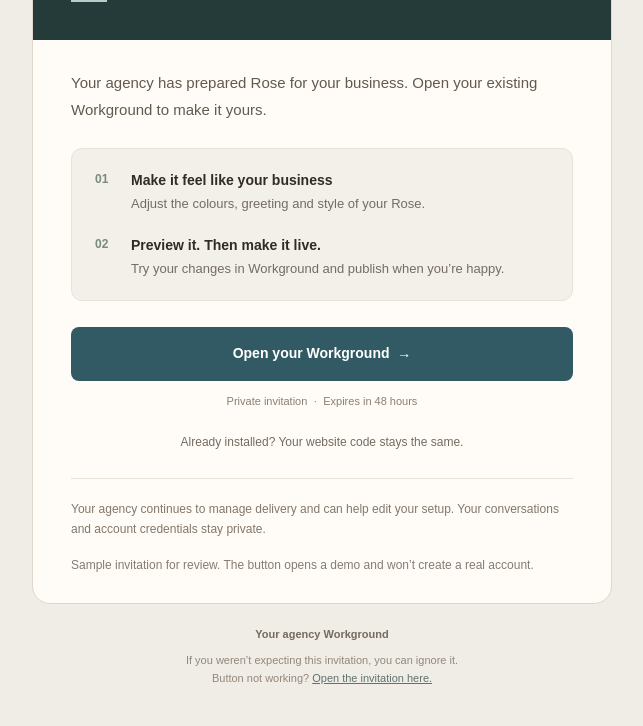
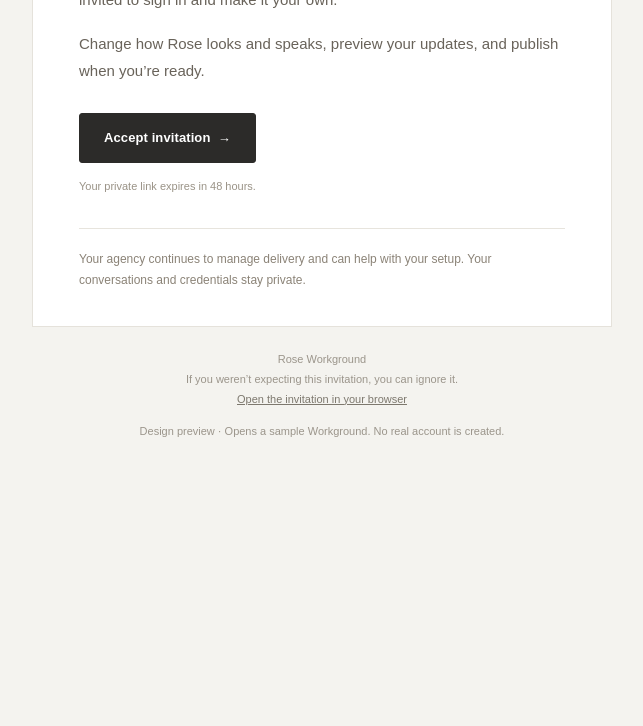
Before and after one commit to jack108510/rose-agent-configurator, a plain HTML site: page partner-managed-review/invitation-email-preview.html in a window 1280 px wide. Shown: the part 364-1090 px from the top of the page, without its empty margins (318-961 px from the left). After the commit the page ends 837 px from the top, so only its background shows below. Drawn offline with Linux system fonts and the light colour scheme.

Commit message:
Refine client invitation into a personal letter with restrained typography

```diff
--- a/partner-managed-review/invitation-email-preview.html
+++ b/partner-managed-review/invitation-email-preview.html
@@ -1,16 +1,19 @@
 <!doctype html>
-<html lang="en"><head><meta charset="utf-8"><meta name="viewport" content="width=device-width,initial-scale=1"><meta name="color-scheme" content="light"><title>Your agency Workground · Invitation</title><style>@media only screen and (max-width:520px){.email-shell{padding:22px 12px!important}.email-pad{padding-left:26px!important;padding-right:26px!important}.email-headline{font-size:44px!important}.email-masthead{font-size:14px!important}}</style></head>
-<body style="margin:0;padding:0;background:#f0ece6;color:#2c251f;-webkit-text-size-adjust:100%;font-family:Arial,sans-serif">
-<div style="display:none;font-size:1px;line-height:1px;color:#f0ece6;max-height:0;max-width:0;opacity:0;overflow:hidden">Your agency has prepared Rose for your business. Open your existing Workground to make it yours. Customise, preview and publish in your own Workground.</div>
-<table role="presentation" width="100%" cellpadding="0" cellspacing="0" border="0" bgcolor="#f0ece6"><tr><td class="email-shell" align="center" style="padding:42px 16px 38px">
-<table role="presentation" width="100%" cellpadding="0" cellspacing="0" border="0" style="max-width:580px"><tr><td align="center" style="padding:0 20px 18px;font:600 10px/1.4 Arial,sans-serif;letter-spacing:2px;color:#8b8075">INVITATION DESIGN PREVIEW</td></tr><tr><td>
-<table role="presentation" width="100%" cellpadding="0" cellspacing="0" border="0" bgcolor="#fffcf7" style="border:1px solid #dfd7cc;border-radius:18px;overflow:hidden">
-<tr><td class="email-pad" style="padding:25px 38px;border-bottom:1px solid #e8e1d7"><table role="presentation" width="100%" cellpadding="0" cellspacing="0"><tr><td class="email-masthead" style="font:700 16px/1.5 Arial,sans-serif;color:#302923">Your agency</td><td width="120" align="right" style="font:600 10px/1.5 Arial,sans-serif;letter-spacing:1.6px;color:#85796d">ROSE WORKGROUND</td></tr></table></td></tr>
-<tr><td class="email-pad" bgcolor="#253b39" style="padding:34px 38px 38px;background:#253b39"><p style="margin:0 0 22px;font:600 10px/1.5 Arial,sans-serif;letter-spacing:2.2px;color:#b5cec4">A SPACE FOR YOUR BUSINESS</p><h1 class="email-headline" style="margin:0;font:normal 54px/1.04 Georgia,'Times New Roman',serif;letter-spacing:-1.8px;color:#fffaf0">Your Rose.<br><span style="color:#b5cec4">Your way.</span></h1><table role="presentation" width="36" cellpadding="0" cellspacing="0" border="0" style="margin-top:25px"><tr><td height="2" bgcolor="#b5cec4" style="height:2px;font-size:0;line-height:0">&nbsp;</td></tr></table></td></tr>
-<tr><td class="email-pad" style="padding:30px 38px 0"><p style="margin:0;font:15px/1.75 Arial,sans-serif;color:#62594f">Your agency has prepared Rose for your business. Open your existing Workground to make it yours.</p></td></tr>
-<tr><td class="email-pad" style="padding:25px 38px 0"><table role="presentation" width="100%" cellpadding="0" cellspacing="0" border="0" bgcolor="#f2f0e9" style="border:1px solid #e8e3d8;border-radius:11px"><tr><td style="padding:21px 23px"><table role="presentation" width="100%" cellpadding="0" cellspacing="0" border="0"><tr><td width="36" valign="top" style="padding:0 0 0;font:600 12px/1.6 Arial,sans-serif;color:#7b8980">01</td><td valign="top" style="padding:0 0 0"><strong style="display:block;font:600 14px/1.5 Arial,sans-serif;color:#302b26">Make it feel like your business</strong><span style="display:block;margin-top:3px;font:13px/1.6 Arial,sans-serif;color:#756c63">Adjust the colours, greeting and style of your Rose.</span></td></tr><tr><td width="36" valign="top" style="padding:20px 0 0;font:600 12px/1.6 Arial,sans-serif;color:#7b8980">02</td><td valign="top" style="padding:20px 0 0"><strong style="display:block;font:600 14px/1.5 Arial,sans-serif;color:#302b26">Preview it. Then make it live.</strong><span style="display:block;margin-top:3px;font:13px/1.6 Arial,sans-serif;color:#756c63">Try your changes in Workground and publish when you’re happy.</span></td></tr></table></td></tr></table></td></tr>
-<tr><td class="email-pad" style="padding:26px 38px 0"><table role="presentation" width="100%" cellpadding="0" cellspacing="0" border="0"><tr><td align="center" bgcolor="#315a65" style="background:#315a65;border-radius:8px;mso-padding-alt:17px 20px"><a href="https://jack108510.github.io/rose-agent-configurator/partner-managed-review/client-invite.html?demo=1&amp;v=email-review-7" style="display:block;padding:17px 20px;font:700 14px/1.4 Arial,sans-serif;text-decoration:none;color:#ffffff">Open your Workground &nbsp;→</a></td></tr></table><p style="margin:12px 0 0;text-align:center;font:11px/1.6 Arial,sans-serif;color:#8a7e71">Private invitation &nbsp;·&nbsp; Expires in 48 hours</p></td></tr>
-<tr><td class="email-pad" style="padding:21px 38px 0"><p style="margin:0;text-align:center;font:12px/1.7 Arial,sans-serif;color:#756b60">Already installed? Your website code stays the same.</p></td></tr>
-<tr><td class="email-pad" style="padding:26px 38px 28px"><p style="margin:0;padding-top:20px;border-top:1px solid #e8e1d7;font:12px/1.7 Arial,sans-serif;color:#82776b">Your agency continues to manage delivery and can help edit your setup. Your conversations and account credentials stay private.</p><p style="margin:16px 0 0;font:12px/1.6 Arial,sans-serif;color:#867c72">Sample invitation for review. The button opens a demo and won’t create a real account.</p></td></tr>
-</table></td></tr><tr><td align="center" style="padding:22px 22px 0"><p style="margin:0;font:600 11px/1.6 Arial,sans-serif;color:#756b60">Your agency Workground</p><p style="margin:7px 0 0;font:11px/1.7 Arial,sans-serif;color:#93887b">If you weren’t expecting this invitation, you can ignore it.<br>Button not working? <a href="https://jack108510.github.io/rose-agent-configurator/partner-managed-review/client-invite.html?demo=1&amp;v=email-review-7" style="color:#5e746c;text-decoration:underline">Open the invitation here.</a></p></td></tr></table>
+<html lang="en"><head><meta charset="utf-8"><meta name="viewport" content="width=device-width,initial-scale=1"><meta name="color-scheme" content="light"><title>Rose Workground · Invitation</title><style>@media only screen and (max-width:520px){.email-shell{padding:20px 12px!important}.email-pad{padding-left:28px!important;padding-right:28px!important}.email-headline{font-size:35px!important;letter-spacing:-1px!important}.email-brand{font-size:15px!important}.email-cta{display:block!important;text-align:center!important}.email-top-space{height:38px!important}}</style></head>
+<body style="margin:0;padding:0;background:#f4f3ef;color:#282622;-webkit-text-size-adjust:100%;font-family:Arial,sans-serif">
+<div style="display:none;font-size:1px;line-height:1px;color:#f4f3ef;max-height:0;max-width:0;opacity:0;overflow:hidden">Wildrose Automations has prepared your Rose Workground. You’re invited to sign in and make it your own.</div>
+<table role="presentation" width="100%" cellpadding="0" cellspacing="0" border="0" bgcolor="#f4f3ef"><tr><td class="email-shell" align="center" style="padding:44px 16px 32px">
+<!--[if mso]><table role="presentation" width="580" cellpadding="0" cellspacing="0"><tr><td><![endif]-->
+<table role="presentation" width="100%" cellpadding="0" cellspacing="0" border="0" style="max-width:580px">
+<tr><td bgcolor="#ffffff" style="background:#fff;border:1px solid #e5e2db">
+<table role="presentation" width="100%" cellpadding="0" cellspacing="0" border="0">
+<tr><td class="email-pad" style="padding:30px 46px 0"><table role="presentation" width="100%" cellpadding="0" cellspacing="0"><tr><td class="email-brand" style="font:600 16px/1.5 Arial,sans-serif;letter-spacing:-.4px;color:#302d27">Wildrose Automations</td><td width="90" align="right" style="font:11px/1.5 Arial,sans-serif;color:#9b9488">Workground</td></tr></table><table role="presentation" width="100%" cellpadding="0" cellspacing="0" style="margin-top:25px"><tr><td height="1" bgcolor="#e7e4dd" style="height:1px;font-size:0;line-height:0">&nbsp;</td></tr></table></td></tr>
+<tr><td class="email-top-space" height="48" style="height:48px;font-size:0;line-height:0">&nbsp;</td></tr>
+<tr><td class="email-pad" style="padding:0 46px"><p style="margin:0 0 15px;font:500 10px/1.5 Arial,sans-serif;letter-spacing:1.8px;color:#9a8973">A PERSONAL INVITATION</p><h1 class="email-headline" style="margin:0;font:normal 42px/1.13 Georgia,'Times New Roman',serif;letter-spacing:-1.4px;color:#292622">You’re invited to<br>your Workground.</h1></td></tr>
+<tr><td class="email-pad" style="padding:25px 46px 0"><p style="margin:0;font:15px/1.8 Arial,sans-serif;color:#69635a">Wildrose Automations has prepared your Rose Workground. You’re invited to sign in and make it your own.</p><p style="margin:17px 0 0;font:15px/1.8 Arial,sans-serif;color:#69635a">Change how Rose looks and speaks, preview your updates, and publish when you’re ready.</p></td></tr>
+<tr><td class="email-pad" style="padding:29px 46px 0"><table role="presentation" cellpadding="0" cellspacing="0" border="0" style="width:100%"><tr><td align="left"><!--[if mso]><table role="presentation" cellpadding="0" cellspacing="0"><tr><td bgcolor="#2c2b29" style="padding:15px 24px"><![endif]--><a class="email-cta" href="https://jack108510.github.io/rose-agent-configurator/partner-managed-review/client-invite.html?demo=1&amp;v=email-review-7" style="display:inline-block;background:#2c2b29;border:1px solid #2c2b29;padding:15px 24px;border-radius:3px;color:#ffffff;font:600 13px/1.4 Arial,sans-serif;text-decoration:none;letter-spacing:.1px;mso-padding-alt:0">Accept invitation &nbsp;→</a><!--[if mso]></td></tr></table><![endif]--></td></tr></table><p style="margin:14px 0 0;font:11px/1.7 Arial,sans-serif;color:#9a9387">Your private link expires in 48 hours.</p></td></tr>
+<tr><td class="email-pad" style="padding:32px 46px 34px"><table role="presentation" width="100%" cellpadding="0" cellspacing="0"><tr><td height="1" bgcolor="#e7e4dd" style="height:1px;font-size:0;line-height:0">&nbsp;</td></tr></table><p style="margin:20px 0 0;font:12px/1.8 Arial,sans-serif;color:#8b8377">Your agency continues to manage delivery and can help with your setup. Your conversations and credentials stay private.</p></td></tr>
+</table></td></tr>
+<tr><td class="email-pad" style="padding:23px 30px 0;text-align:center"><p style="margin:0;font:11px/1.8 Arial,sans-serif;color:#9b958b">Rose Workground<br>If you weren’t expecting this invitation, you can ignore it.<br><a href="https://jack108510.github.io/rose-agent-configurator/partner-managed-review/client-invite.html?demo=1&amp;v=email-review-7" style="color:#7d786e;text-decoration:underline">Open the invitation in your browser</a></p><p style="margin:14px 0 0;font:11px/1.6 Arial,sans-serif;color:#9b958b">Design preview · Opens a sample Workground. No real account is created.</p></td></tr>
+</table><!--[if mso]></td></tr></table><![endif]-->
 </td></tr></table></body></html>
```
